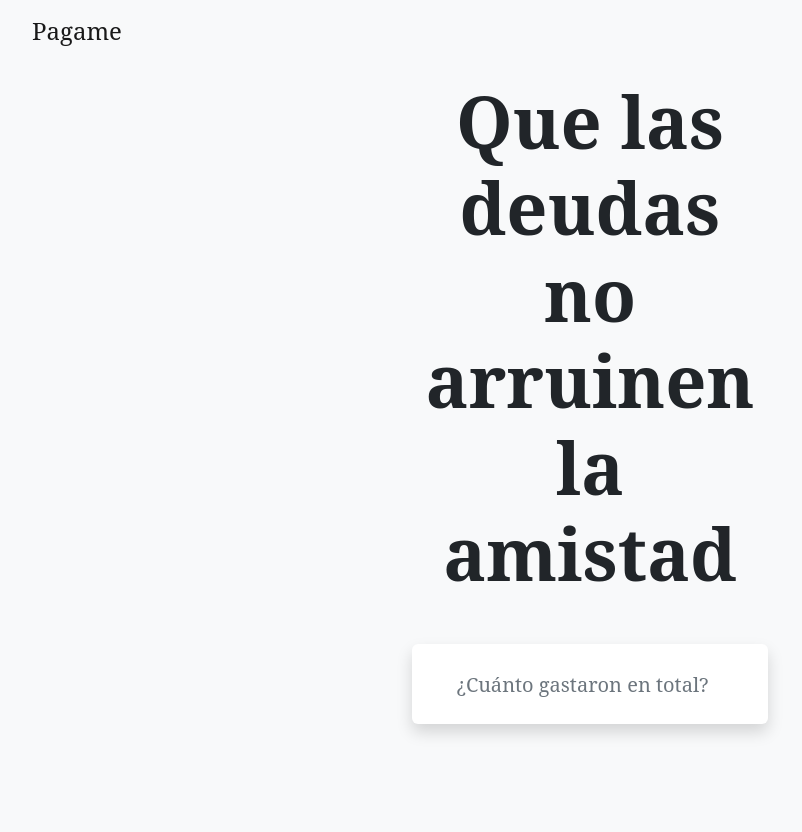
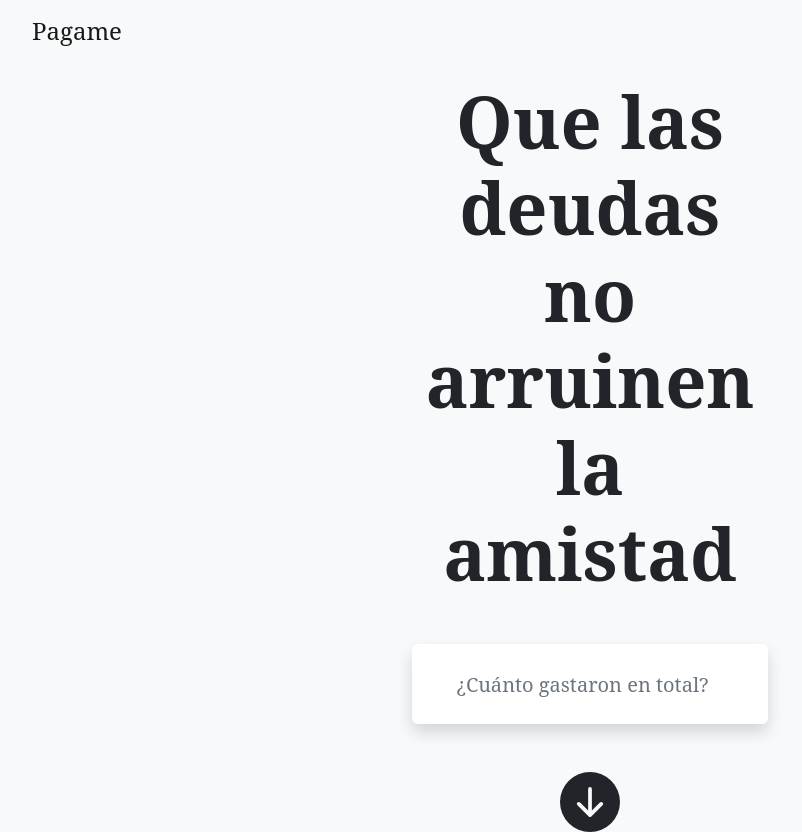
Before and after one commit to BautistaMendibe/pagamerata, an Angular app: page / in a window 1280 px wide. Shown: the whole page, without its empty margins (50-852 px from the left). Before the commit the page ends 800 px from the top, so only its background shows below. Built offline with nearby package versions, Linux system fonts and the light colour scheme.

Commit message:
Se agregó y centró el ícono para continuar a la otra pantalla

```diff
--- a/package.json
+++ b/package.json
@@ -18,6 +18,7 @@
     "@angular/platform-browser": "^14.2.0",
     "@angular/platform-browser-dynamic": "^14.2.0",
     "@angular/router": "^14.2.0",
+    "bootstrap-icons": "^1.9.1",
     "rxjs": "~7.5.0",
     "tslib": "^2.3.0",
     "zone.js": "~0.11.4"
--- a/src/app/app.component.css
+++ b/src/app/app.component.css
@@ -2,6 +2,8 @@ body{
   background-color: #FAFAFA;
   padding-right: 60px;
   padding-left: 60px;
+  height: 100%;
+  width: 100%;
 }
 
 .navbar-brand{
--- a/src/app/app.component.html
+++ b/src/app/app.component.html
@@ -5,14 +5,22 @@
   <div class="row">
     <!-- Con Bootstrap dividimos la pantalla en 3 columnas, y usamos la del medio para matener el contenido centrado -->
     <div class="col-sm"></div>
+
+    <!-- Div Central -->
     <div class="col-sm">
       <h1 class="display-2 mt-3 mb-5">Que las deudas no arruinen la amistad</h1>
 
       <div class="input-group input-group-lg">
         <input type="number" class="form-control border-0 shadow p-3 mb-5 bg-white rounded" placeholder="¿Cuánto gastaron en total?">
       </div>
+
+      <div class="text-center">
+        <svg xmlns="http://www.w3.org/2000/svg" width="60" height="60" fill="currentColor" class="bi bi-arrow-down-circle-fill" viewBox="0 0 16 16">
+          <path d="M16 8A8 8 0 1 1 0 8a8 8 0 0 1 16 0zM8.5 4.5a.5.5 0 0 0-1 0v5.793L5.354 8.146a.5.5 0 1 0-.708.708l3 3a.5.5 0 0 0 .708 0l3-3a.5.5 0 0 0-.708-.708L8.5 10.293V4.5z"/>
+        </svg>
+      </div>
+
     </div>
-
 
     <div class="col-sm"></div>
   </div>
```
Also changed, not shown: 1 other file (tests, documents, lock files or other folders).
